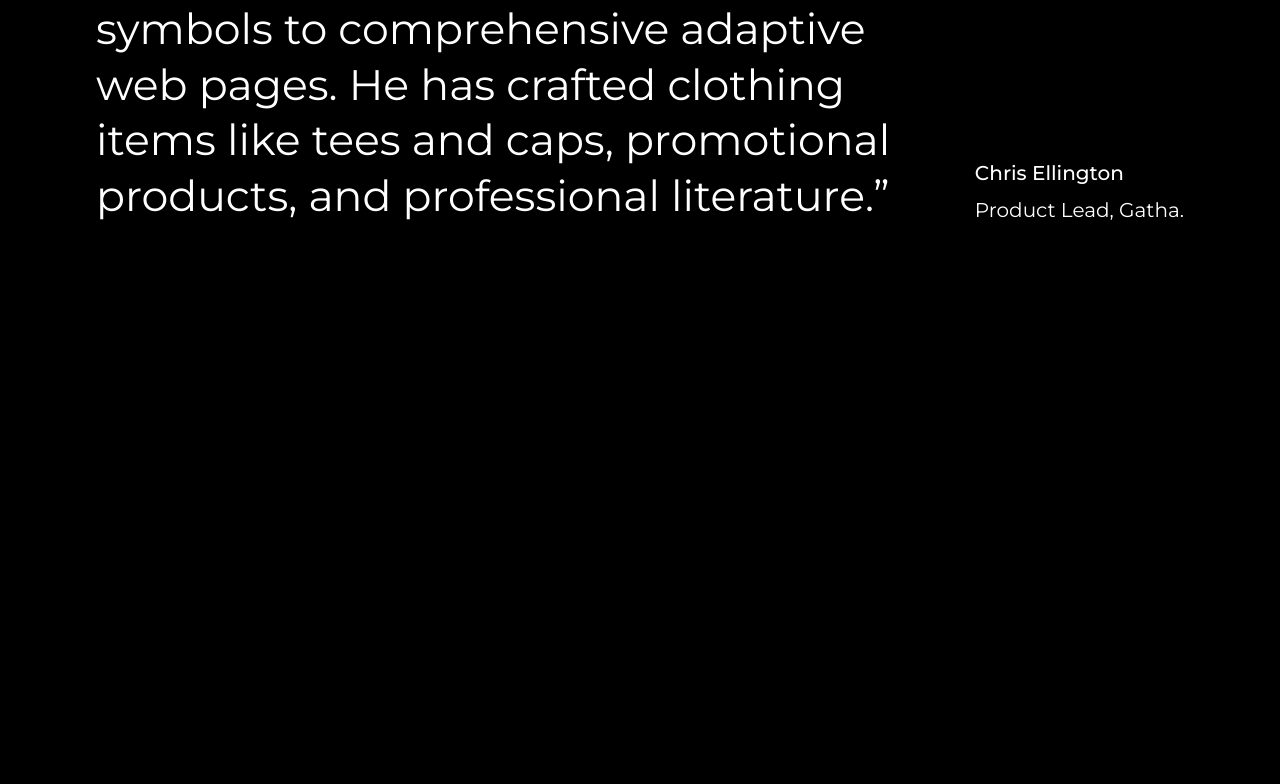
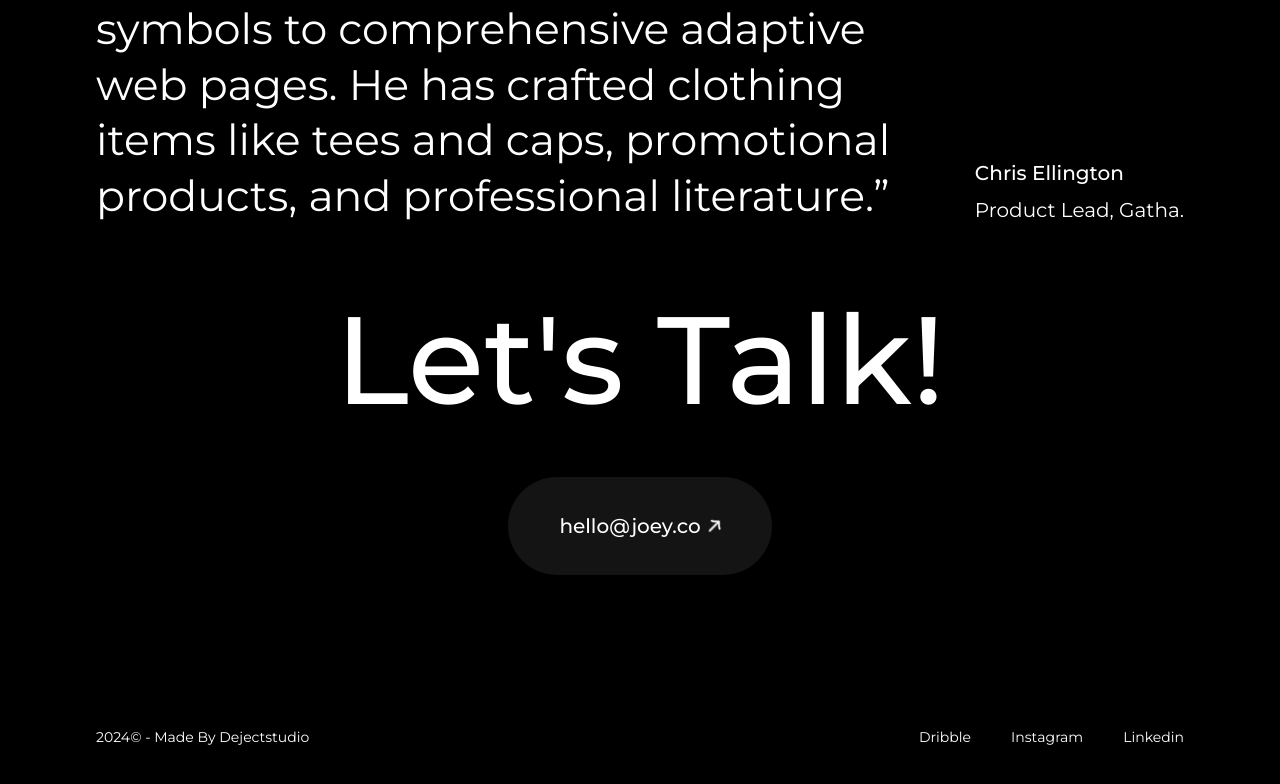
Before and after one commit to jerryphm/porfolio-website, a plain HTML site: page index.html in a window 1280 px wide. Shown: the part 3746-4530 px from the top of the page. Before the commit the page ends 4036 px from the top, so only its background shows below. Drawn offline with Linux system fonts and the light colour scheme.

Commit message:
feat: footer

```diff
--- a/index.html
+++ b/index.html
@@ -18,10 +18,10 @@
                     <li class="nav-item active"><a href="#">home</a></li>
                     <li class="nav-item nav-item-project">
                         <div class="project-quantity"><span>20</span></div>
-                        <a href="#">projects</a>
+                        <a href="#projects">projects</a>
                     </li>
-                    <li class="nav-item"><a href="#">about</a></li>
-                    <li class="nav-item"><a href="#">contact</a></li>
+                    <li class="nav-item"><a href="#expertise">about</a></li>
+                    <li class="nav-item"><a href="#contact">contact</a></li>
                 </ul>
                 <button class="nav-open active"><img src="assets/images/menu.svg" alt="Open menu"></button>
                 <button class="nav-close"><img src="assets/images/close.svg" alt="Close menu"></button>
@@ -142,7 +142,8 @@
                 <h2>testimonials</h2>
                 <p>“Joey is a remarkable artist. He grasps abstract ideas and transforms them into exceptional visuals.
                     Throughout the
-                    years, I've witnessed him produce everything from small symbols to comprehensive adaptive web pages. He
+                    years, I've witnessed him produce everything from small symbols to comprehensive adaptive web pages.
+                    He
                     has
                     crafted
                     clothing items like tees and caps, promotional products, and professional literature.”</p>
@@ -154,6 +155,20 @@
         </div>
     </section>
 
+    <footer id="contact">
+        <div class="container footer-container">
+            <h2>let's talk!</h2>
+            <button>hello@joey.co <img src="assets/images/arrow.svg" alt="email"></button>
+
+            <div class="links">
+                <span class="copyright">2024&copy; - made by Dejectstudio</span>
+                <a href="#">dribble</a>
+                <a href="#">instagram</a>
+                <a href="#">linkedin</a>
+            </div>
+        </div>
+    </footer>
+
     <script src="script.js"></script>
 </body>
 
--- a/script.js
+++ b/script.js
@@ -15,9 +15,7 @@ navItems.forEach((item) => {
     toggleActive(item);
     navCloseBtn.classList.remove("active");
     navOpenBtn.classList.add("active");
-    // setTimeout(() => {
-      navMenu.classList.remove("active");
-    // }, 250);
+    navMenu.classList.remove("active");
   });
 });
 
--- a/styles/styles.css
+++ b/styles/styles.css
@@ -142,8 +142,13 @@ header {
     background-color: white;
     border-radius: 0;
     padding: 1rem 1.5rem;
-    min-width: 70%;
+    width: 70%;
     transition: all 0.1s linear;
+  }
+
+  .nav-item a {
+    display: inline-block;
+    width: 100%;
   }
 
   .nav-item:first-of-type {
@@ -503,6 +508,12 @@ h1 {
   background: linear-gradient(45deg, #7a19f3, #a952f3);
 }
 
+@media (width < 768px) {
+  .project-preview  {
+    aspect-ratio: 1.5;
+  }
+}
+
 .project h3,
 .project p {
   font-size: 1.25rem;
@@ -784,3 +795,109 @@ h1 {
     font-size: 0.875rem;
   }
 }
+
+/* ___________________footer____________ */
+
+.footer-container {
+  margin-top: 4.25rem;
+  margin-bottom: 3rem;
+}
+
+.footer-container h2 {
+  font-size: clamp(7rem, 9.7vw, 8.75rem);
+  font-weight: 500;
+  line-height: 110%;
+  letter-spacing: -2%;
+  margin-bottom: 3rem;
+  text-transform: capitalize;
+  text-align: center;
+}
+
+@media (width <= 1024px) {
+  .footer-container h2 {
+    margin-bottom: 1.6875rem;
+    font-size: 5rem;
+    line-height: 110%;
+  }
+}
+
+@media (width<768px) {
+  .footer-container h2 {
+    margin-bottom: 3rem;
+    font-size: 3rem;
+    line-height: 120%;
+    letter-spacing: -1%;
+  }
+}
+
+.footer-container button {
+  background-color: #141414;
+  border-radius: 10rem;
+  padding: 2rem 3rem;
+  border: none;
+  font-size: 1.25rem;
+  line-height: 140%;
+  font-weight: 500;
+  color: white;
+  display: flex;
+  align-items: center;
+  gap: 7px;
+  cursor: pointer;
+  margin: 0 auto;
+  transition: all 0.2s linear;
+  border: 3px solid rgba(255, 255, 255, 0);
+}
+
+.footer-container button:hover {
+  border: 3px solid rgba(255, 255, 255);
+}
+
+@media (786px<=width <= 1024px) {
+  .footer-container button {
+    padding: 1rem 1.8rem;
+    font-size: 0.75rem;
+  }
+}
+
+.footer-container button img {
+  transform: rotate(-135deg);
+}
+
+.footer-container .links {
+  display: flex;
+  align-items: center;
+  justify-content: space-between;
+  margin-top: 9.375rem;
+  gap: 2.5rem;
+}
+
+@media (width <=1024px) {
+  .footer-container .links {
+    margin-top: 5rem;
+  }
+}
+
+.footer-container .links span,
+.footer-container .links a {
+  font-size: 0.875rem;
+  line-height: 1.6rem;
+  text-transform: capitalize;
+  text-decoration: none;
+  color: white;
+}
+
+.footer-container .links span:first-child {
+  flex-grow: 1;
+}
+
+@media (width < 768px) {
+  .footer-container .links {
+    flex-wrap: wrap;
+    justify-content: start;
+  }
+
+  .footer-container .links span:first-child {
+    width: 100%;
+    flex-shrink: 0;
+  }
+}
```
